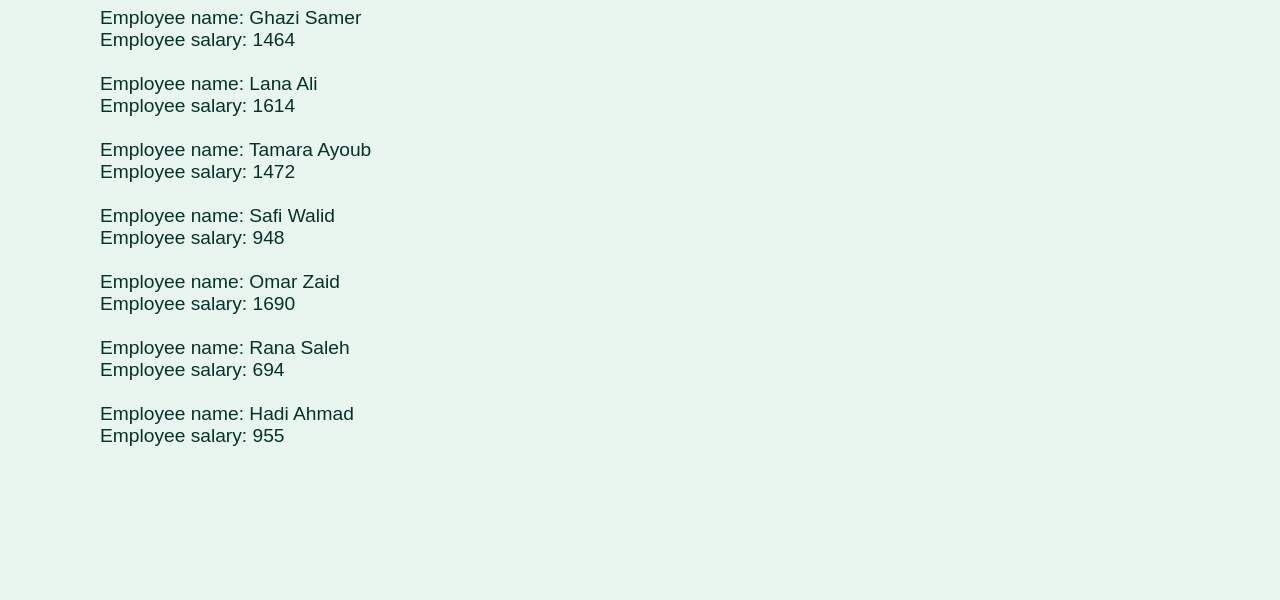
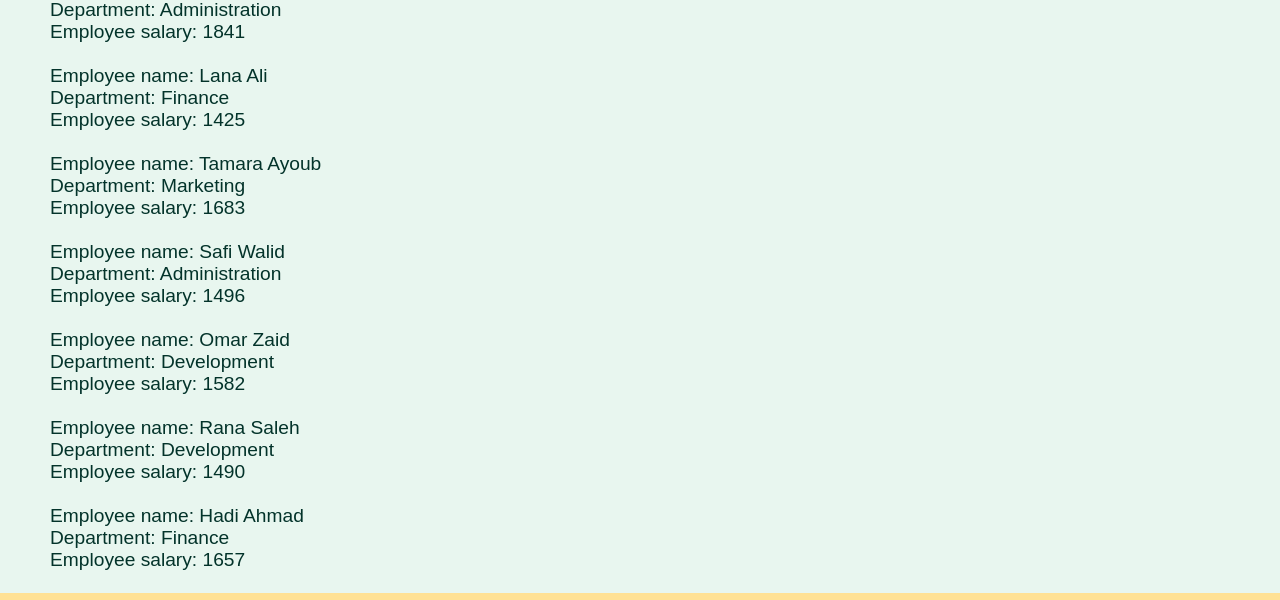
Before and after one commit to anashamdallah/HR-management-system, a plain HTML site: page index.html in a window 1280 px wide. Shown: the part 60-660 px from the top of the page. Drawn offline with Linux system fonts and the light colour scheme.

Commit message:
editing JS file

```diff
--- a/app.js
+++ b/app.js
@@ -1,144 +1,13 @@
-'use strict';
-let ghaziSamer	= {
-        employeeID : function(){
-            let min = 1000;
-            let max = 1999;
-            const id =Math.floor(Math.random() * (max - min) ) + min;
-            return id;
-            },
-        fullName : 'Ghazi Samer',
-        department : 'Administration',
-        level : 'Senior',
-        imageURL : document.getElementById("img1"),
-        salary : function(){
-            let arr1 = levelSalary(ghaziSamer);
-            let min=arr1[0];
-            let max=arr1[1];
-            const a = Math.floor(Math.random() * (max - min) ) + min;
-            const x = Math.floor(a - (0.075*a));
-            return x;
-            },
-};
-let lanaAli	= {
-        employeeID : function(){
-            let min = 1000;
-            let max = 1999;
-            const id =Math.floor(Math.random() * (max - min) ) + min;
-            return id;
-            },
-        fullName : 'Lana Ali',
-        department : 'Finance',
-        level : 'Senior',
-        imageURL : document.getElementById("img2"),
-        salary : function(){
-            let arr1 = levelSalary(lanaAli);
-            let min=arr1[0];
-            let max=arr1[1];
-            const a = Math.floor(Math.random() * (max - min) ) + min;
-            const x = Math.floor(a - (0.075*a));
-            return x;
-            }
-};
-let tamaraAyoub	= {
-        employeeID :  function(){
-            let min = 1000;
-            let max = 1999;
-            const id =Math.floor(Math.random() * (max - min) ) + min;
-            return id;
-            },
-        fullName : 'Tamara Ayoub',
-        department : 'Marketing',
-        level : 'Senior',
-        imageURL : document.getElementById("img3"),
-        salary : function(){
-            let arr1 = levelSalary(tamaraAyoub);
-            let min=arr1[0];
-            let max=arr1[1];
-            const a = Math.floor(Math.random() * (max - min) ) + min;
-            const x = Math.floor(a - (0.075*a));
-            return x;
-            }
-};
-let safiWalid	= {
-        employeeID :  function(){
-            let min = 1000;
-            let max = 1999;
-            const id =Math.floor(Math.random() * (max - min) ) + min;
-            return id;
-            },
-        fullName : 'Safi Walid',
-        department : 'Administration',
-        level : 'Mid-Senior',
-        imageURL : document.getElementById("img4"),
-        salary : function(){
-            let arr1 = levelSalary(safiWalid);
-            let min=arr1[0];
-            let max=arr1[1];
-            const a = Math.floor(Math.random() * (max - min) ) + min;
-            const x = Math.floor(a - (0.075*a));
-            return x;
-            }
-};
-let omarZaid	= {
-        employeeID :  function(){
-            let min = 1000;
-            let max = 1999;
-            const id =Math.floor(Math.random() * (max - min) ) + min;
-            return id;
-            },
-        fullName : 'Omar Zaid',
-        department : 'Development',
-        level : 'Senior',
-        imageURL : document.getElementById("img5"),
-        salary : function(){
-            let arr1 = levelSalary(omarZaid);
-            let min=arr1[0];
-            let max=arr1[1];
-            const a = Math.floor(Math.random() * (max - min) ) + min;
-            const x = Math.floor(a - (0.075*a));
-            return x;
-            }
-};
-let ranaSaleh	= {
-        employeeID :  function(){
-            let min = 1000;
-            let max = 1999;
-            const id =Math.floor(Math.random() * (max - min) ) + min;
-            return id;
-            },
-        fullName : 'Rana Saleh',
-        department : 'Development',
-        level : 'Junior',
-        imageURL : document.getElementById("img6"),
-        salary : function(){
-            let arr1 = levelSalary(ranaSaleh);
-            let min=arr1[0];
-            let max=arr1[1];
-            const a = Math.floor(Math.random() * (max - min) ) + min;
-            const x = Math.floor(a - (0.075*a));
-            return x;
-            }
-};
-let hadiAhmad	= {
-        employeeID :  function(){
-            let min = 1000;
-            let max = 1999;
-            const id =Math.floor(Math.random() * (max - min) ) + min;
-            return id;
-            },
-            fullName : 'Hadi Ahmad',
-        department : 'Finance',
-        level : 'Mid-Senior',
-        imageURL : document.getElementById("img7"),
-        salary : function(){
-            let arr1 = levelSalary(hadiAhmad);
-            let min=arr1[0];
-            let max=arr1[1];
-            const a = Math.floor(Math.random() * (max - min) ) + min;
-            const x = Math.floor(a - (0.075*a));
-            return x;
-            }
-};
+'use strict'
+const employee = [];
+function Employee (name ,department ,level , image ){
+    this.fullName = name;
+    this.department = department;
+    this.level = level;
+    this.imageURL = image;
+    employee.push(this);
+}
+
 function levelSalary(name){
     var min;
     var max;
@@ -158,13 +27,38 @@ function levelSalary(name){
      arr.push(min);
      arr.push(max);
    return  arr;
-};
+}
 
+Employee.prototype.employeeId = function(){
+    let min = 1000;
+        let max = 1999;
+        const id =Math.floor(Math.random() * (max - min) ) + min;
+        return id;
+}
 
-document.getElementById("demo").innerHTML = `Employee name: ${ghaziSamer.fullName} <br/>Employee salary: ${ghaziSamer.salary()}
-<br/><br/>Employee name: ${lanaAli.fullName} <br/>Employee salary: ${lanaAli.salary()}
-<br/><br/>Employee name: ${tamaraAyoub.fullName} <br/>Employee salary: ${tamaraAyoub.salary()}
-<br/><br/>Employee name: ${safiWalid.fullName} <br/>Employee salary: ${safiWalid.salary()}
-<br/><br/>Employee name: ${omarZaid.fullName} <br/>Employee salary: ${omarZaid.salary()}
-<br/><br/>Employee name: ${ranaSaleh.fullName} <br/>Employee salary: ${ranaSaleh.salary()}
-<br/><br/>Employee name: ${hadiAhmad.fullName} <br/>Employee salary: ${hadiAhmad.salary()}`;
+Employee.prototype.salary = function (){
+    let arr1 = levelSalary(ghaziSamer);
+    let min=arr1[0];
+    let max=arr1[1];
+    const a = Math.floor(Math.random() * (max - min) ) + min;
+    const x = Math.floor(a - (0.075*a));
+    return x;
+}
+
+let ghaziSamer = new Employee('Ghazi Samer' ,'Administration' ,'Senior' ,'male.jpg');
+let lanaAli = new Employee('Lana Ali' ,'Finance' ,'Senior' ,'female.jpg');
+let tamaraAyoub = new Employee('Tamara Ayoub' ,'Marketing' ,'Senior' ,'female.jpg');
+let safiWalid =new Employee('Safi Walid' ,'Administration' ,'Mid-Senior' ,'male.jpg');
+let omarZaid = new Employee('Omar Zaid' ,'Development' ,'Senior' ,'male.jpg');
+let ranaSaleh = new Employee('Rana Saleh' ,'Development' ,'Junior' ,'female.jpg');
+let hadiAhmad = new Employee('Hadi Ahmad' ,'Finance' ,'Mid-Senior' ,'male.jpg');
+
+Employee.prototype.renderEmployee = function(){
+    document.write(`<body><main><p>Employee name: ${this.fullName}<br/>
+    Department: ${this.department}<br/>
+    Employee salary: ${this.salary()}<br/><br/></p></main></body>`);
+}
+
+for (let i = 0; i < employee.length;i++){
+    employee[i].renderEmployee();
+}
--- a/index.css
+++ b/index.css
@@ -8,10 +8,12 @@
 body main {
     padding-top: 30px;
     background-color: #E8F6EF;
-    min-height: calc(100vh - 80px);
+    padding-top: 0;
+    padding-bottom: 0;
+    /* min-height: calc(100vh - 50px); */
     display: flex;
-    justify-content:space-between;
-padding-left:100px;}
+    justify-content:left;
+    padding-left:50px; }
 body main p{
     color:#03332a;
     font-family:Arial, Helvetica, sans-serif;
--- a/index.html
+++ b/index.html
@@ -19,27 +19,17 @@
     </header>
 
     <main>
-        <p id="demo">
-        </p>
-        <div class="photo">
-            <img id="img1" src="./male.jpg" alt="male" disblay="none"/> <br>
-            <img id="img2" src="./female.jpg" alt="male" disblay="none"/> <br>
-            <img id="img3" src="./female.jpg" alt="male" disblay="none"/> <br>
-            <img id="img4" src="./male.jpg" alt="male" disblay="none"/> <br>
-            <img id="img5" src="./male.jpg" alt="male" disblay="none"/> <br>
-            <img id="img6" src="./female.jpg" alt="male" disblay="none"/> <br>
-            <img id="img7" src="./male.jpg" alt="male" disblay="none"/> <br>
 
-        </div>
     </main>
 
-    <footer>
-        <p>
-            Copyright © 2023 - HR-management-system
-        </p>
-        <a href="https://www.linkedin.com" ><i class="fa-brands fa-linkedin"></i></a></i>
-        <a href="https://web.whatsapp.com/" ><i class="fa-brands fa-whatsapp"></a></i>
-    </footer>
+
     <script src=" ./app.js" ></script>
 </body>
+<footer>
+    <p>
+        Copyright © 2023 - HR-management-system
+    </p>
+    <a href="https://www.linkedin.com" ><i class="fa-brands fa-linkedin"></i></a></i>
+    <a href="https://web.whatsapp.com/" ><i class="fa-brands fa-whatsapp"></a></i>
+</footer>
 </html>
```
